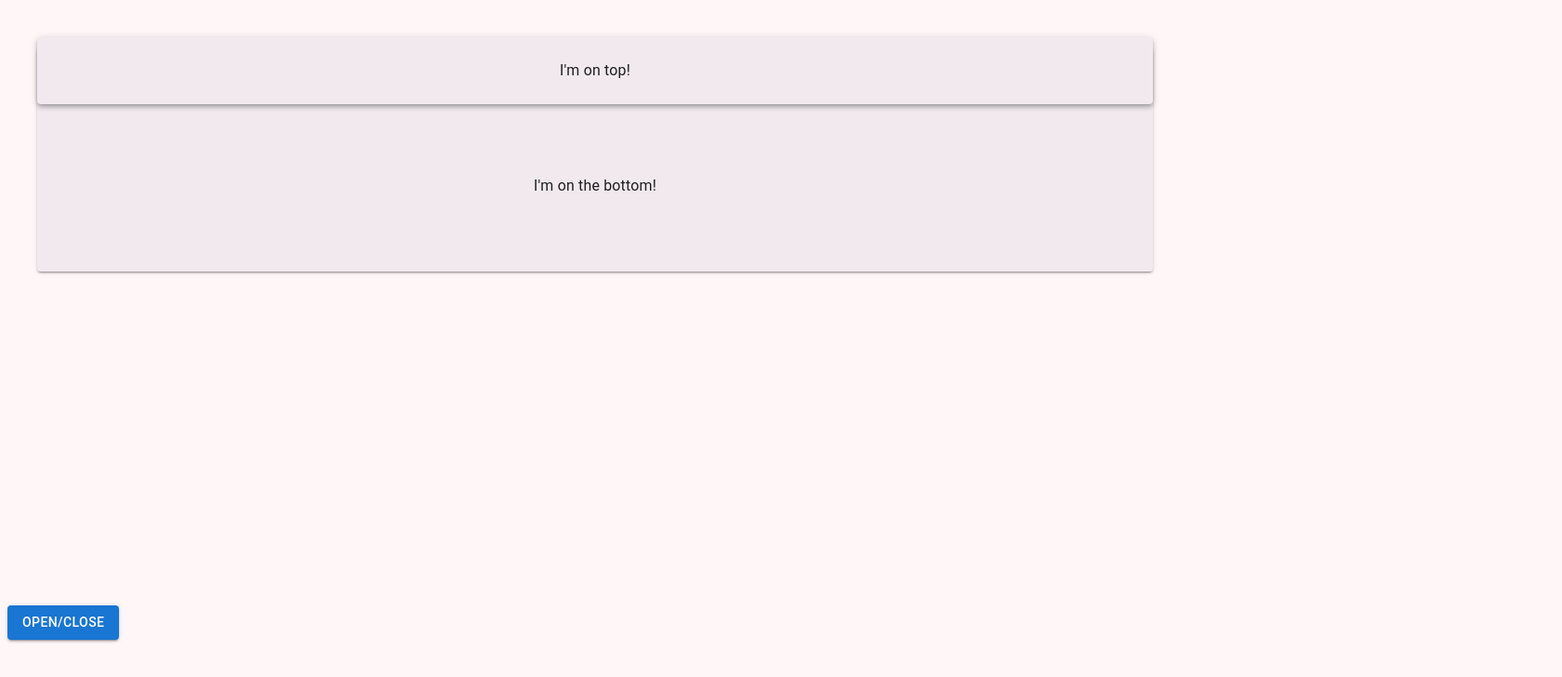
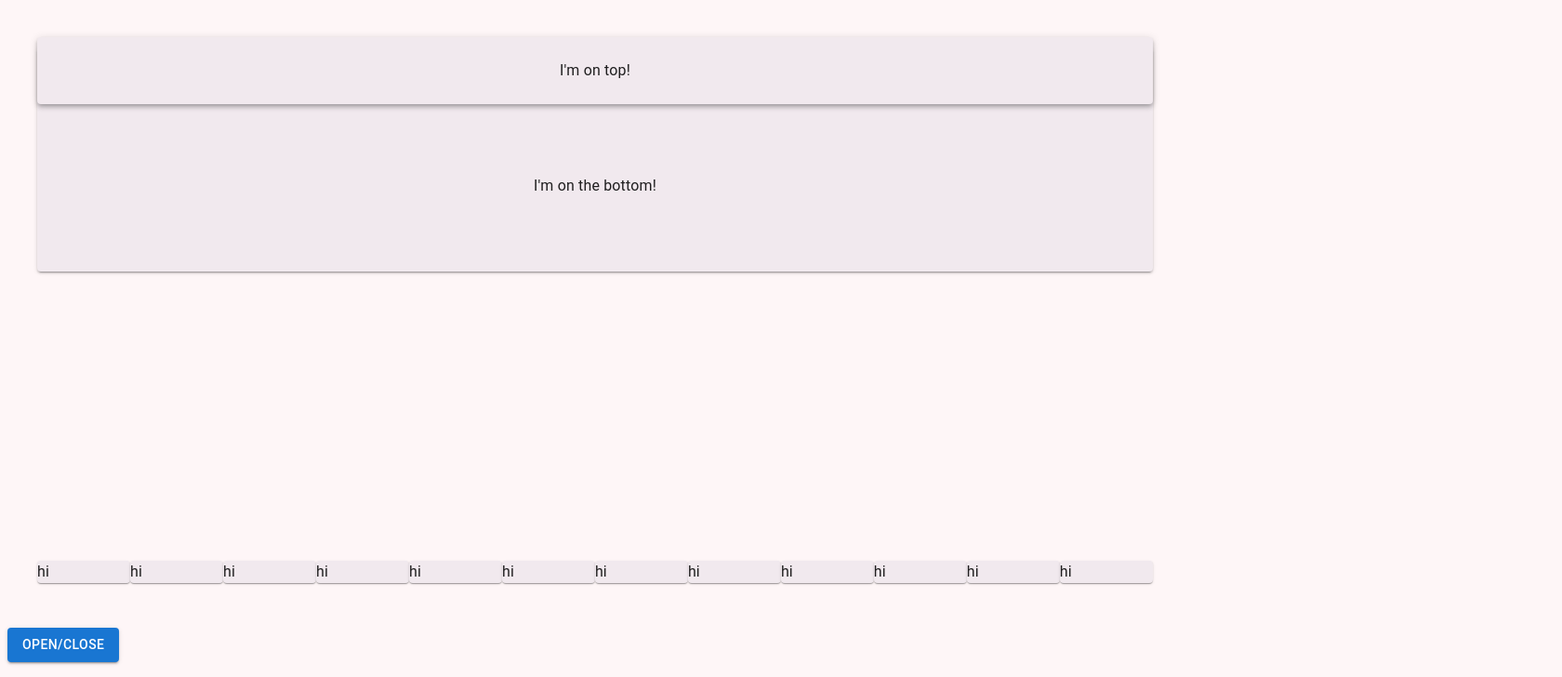
Before and after one commit to eclectic-kitty/react-mui-experiments, a React (Create React App) app: page / in a window 1280 px wide. Shown: the top 728 px of the page at 93% size, 1680 px wide, since content can reach past the window. Built offline with nearby package versions, Linux system fonts and the light colour scheme.

Commit message:
demonstration of Grid and Slide messing up Grid

```diff
--- a/src/App.js
+++ b/src/App.js
@@ -53,6 +53,7 @@ const App = () => {
     // prev doesn't need to be defined because it's a parameter,
     // Also, useState setter functions, when given a function as a parameter, automatically give that function the previous value
     setDrawerOpen((prev) => !prev);
+    console.log(contRef.current);
   };
 
   const contRef = React.useRef(null);
@@ -92,10 +93,10 @@ const App = () => {
           <Slide
             in={drawerOpen}
             direction="left"
-            container={contRef.current}
-            sx={{ width: "100%", height: "100%" }}
+            //container={contRef.current}
+            //sx={{ width: "100%", height: "100%" }}
           >
-            <Grid size={4} offset={8} sx={{ position: "relative", zIndex: 20 }}>
+            <Grid size={1} offset={8} sx={{ position: "relative", zIndex: 20 }}>
               <Paper
                 elevation={0}
                 sx={{ paddingY: 14.2, textAlign: "center", width: "100%" }}
@@ -105,6 +106,42 @@ const App = () => {
             </Grid>
           </Slide>
         </Backdrop>
+        <Grid size={1}>
+          <Paper>hi</Paper>
+        </Grid>
+        <Grid size={1}>
+          <Paper>hi</Paper>
+        </Grid>
+        <Grid size={1}>
+          <Paper>hi</Paper>
+        </Grid>
+        <Grid size={1}>
+          <Paper>hi</Paper>
+        </Grid>
+        <Grid size={1}>
+          <Paper>hi</Paper>
+        </Grid>
+        <Grid size={1}>
+          <Paper>hi</Paper>
+        </Grid>
+        <Grid size={1}>
+          <Paper>hi</Paper>
+        </Grid>
+        <Grid size={1}>
+          <Paper>hi</Paper>
+        </Grid>
+        <Grid size={1}>
+          <Paper>hi</Paper>
+        </Grid>
+        <Grid size={1}>
+          <Paper>hi</Paper>
+        </Grid>
+        <Grid size={1}>
+          <Paper>hi</Paper>
+        </Grid>
+        <Grid size={1}>
+          <Paper>hi</Paper>
+        </Grid>
       </Grid>
       <Button variant="contained" onClick={handleDrawer} sx={{ margin: 1 }}>
         open/close
```
